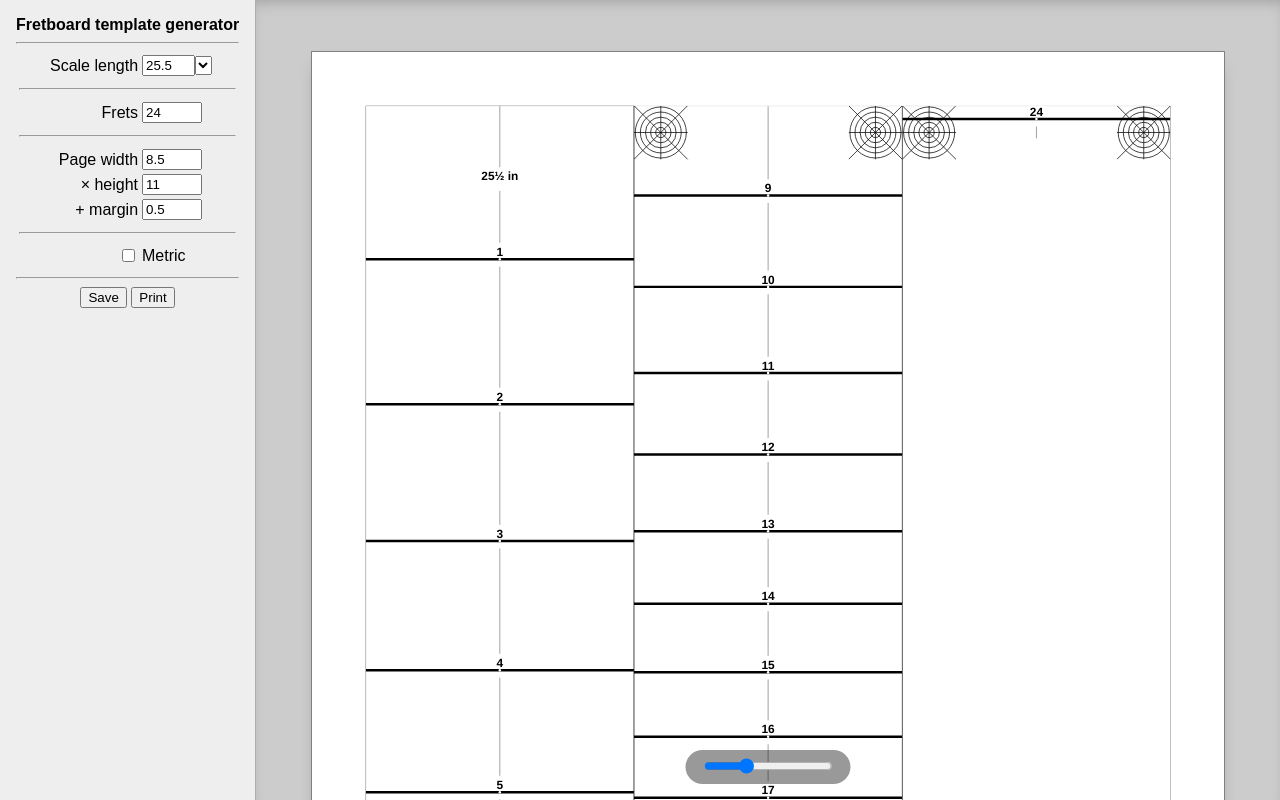
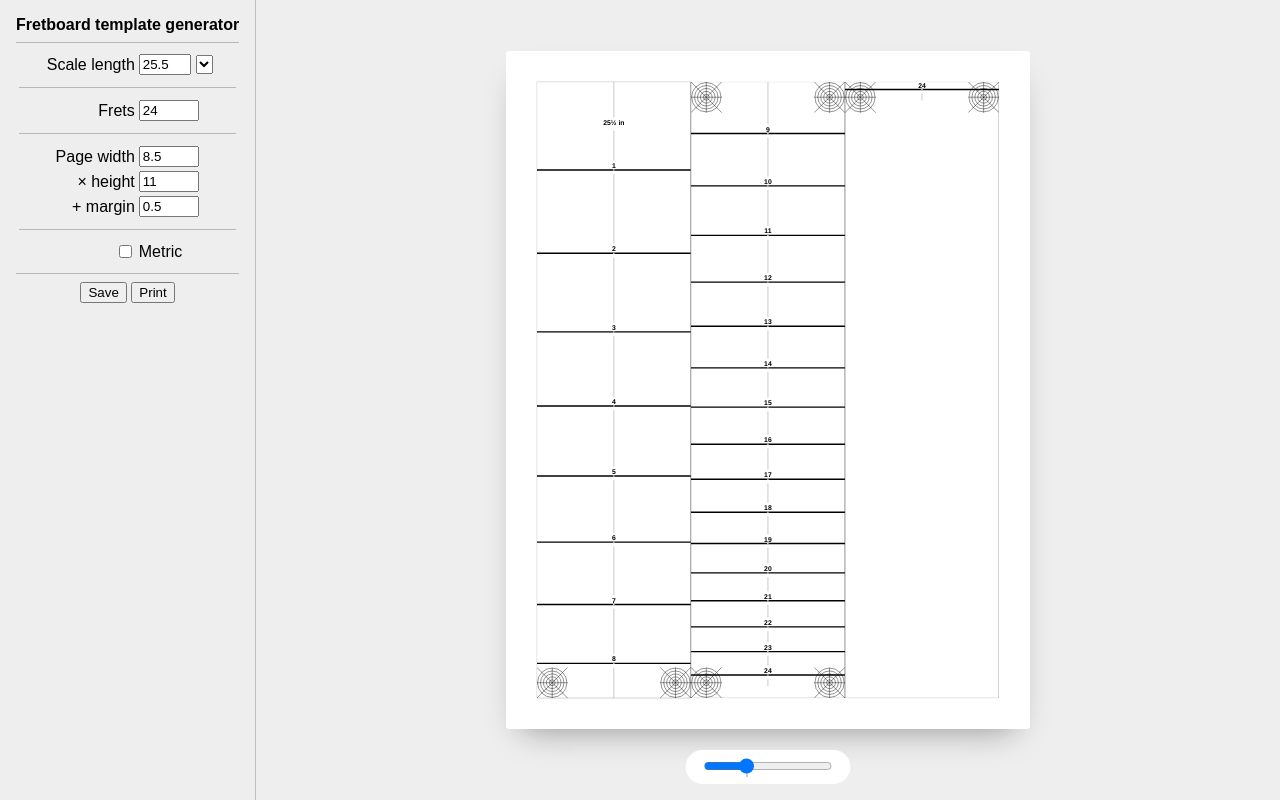
Before and after one commit to brian-c/fretboard-template-generator, a React (Vite) app: page / in a window 1280 px wide. Built offline with nearby package versions, Linux system fonts and the light colour scheme.

Commit message:
Default to show height; clean up styles

```diff
--- a/src/app.tsx
+++ b/src/app.tsx
@@ -9,6 +9,7 @@ import { StyleSheet, css } from 'aphrodite';
 
 const styles = StyleSheet.create({
   app: {
+    background: '#eee',
     bottom: 0,
     display: 'flex',
     font: 'normal 1rem sans-serif',
@@ -18,19 +19,16 @@ const styles = StyleSheet.create({
     top: 0,
     '@media print': {
       display: 'none',
-    }
+    },
   },
 
   inputsContainer: {
-    background: '#eee',
-    borderRight: '1px solid #0004',
+    borderRight: '1px solid #0003',
     overflow: 'auto',
     padding: '1rem',
   },
 
   outputContainer: {
-    background: '#ccc',
-    boxShadow: '0 0.5em 1em -0.5em #0004 inset',
     display: 'flex',
     flexDirection: 'column',
     flex: '1 1',
@@ -45,7 +43,7 @@ const styles = StyleSheet.create({
   },
 
   scaleControlWrapper: {
-    background: '#0006',
+    background: 'white',
     borderRadius: '2rem',
     bottom: '1rem',
     padding: '0.2rem 1rem',
@@ -105,7 +103,7 @@ export default function App() {
               height={parseFloat(state.pageHeight)}
               margin={parseFloat(state.pageMargin)}
               unit={state.metric ? 'mm' : 'in'}
-              style={{ width: `${scale * 99}%` }}
+              style={{ height: `${scale * 99}%` }}
             >
               <use xlinkHref="#app__fretboard-layout" />
             </Page>
--- a/src/inputs.tsx
+++ b/src/inputs.tsx
@@ -29,6 +29,11 @@ const styles = StyleSheet.create({
 
   presetsMenu: {
     width: '2.3ch',
+  },
+
+  hr: {
+    border: '0 solid #8888',
+    borderTopWidth: '1px',
   },
 });
 
@@ -101,7 +106,7 @@ export default function Inputs({
         <strong>Fretboard template generator</strong>
       </header>
 
-      <hr />
+      <hr className={css(styles.hr)} />
 
       <table style={{ width: '100%' }}>
         <tbody>
@@ -116,7 +121,7 @@ export default function Inputs({
                 step={metric ? 1 : 1/8}
                 onChange={handleMiscChange}
               />
-
+              {' '}
               <select
                 className={css(styles.presetsMenu)}
                 aria-label="Presets"
@@ -189,7 +194,7 @@ export default function Inputs({
 
           <tr>
             <td colSpan={2}>
-              <hr />
+              <hr className={css(styles.hr)} />
             </td>
           </tr>
 
@@ -209,7 +214,7 @@ export default function Inputs({
 
           <tr>
             <td colSpan={2}>
-              <hr />
+              <hr className={css(styles.hr)} />
             </td>
           </tr>
 
@@ -261,7 +266,7 @@ export default function Inputs({
 
           <tr>
             <td colSpan={2}>
-              <hr />
+              <hr className={css(styles.hr)} />
             </td>
           </tr>
 
@@ -282,7 +287,7 @@ export default function Inputs({
         </tbody>
       </table>
 
-      <hr />
+      <hr className={css(styles.hr)} />
 
       <section>
         <SvgSaveButton
--- a/src/layout.tsx
+++ b/src/layout.tsx
@@ -77,7 +77,6 @@ export default function Layout({
             firstScaleLength={firstScaleLength}
             secondScaleLength={secondScaleLength}
             perpendicularAt={perpendicularAt}
-            margin={overlap}
             unit={unit}
           />
         </symbol>
--- a/src/page.tsx
+++ b/src/page.tsx
@@ -5,8 +5,9 @@ import { PIXELS_PER_INCH, PIXELS_PER_MM } from './constants';
 const styles = StyleSheet.create({
   page: {
     background: 'white',
-    border: '1px solid gray',
-    boxShadow: '0 0.5em 1em -0.5em #0006',
+    border: '0',
+    borderRadius: '3px',
+    boxShadow: '0 1em 2em -1em #0006',
   },
 });
 
--- a/src/registration-mark.tsx
+++ b/src/registration-mark.tsx
@@ -19,6 +19,7 @@ export default function RegistrationMark({ size, unit }: Props) {
     <g {...styles.registrationMark}>
       {Array(5).fill(null).map((n, i, a) => (
         <circle
+          key={i}
           cx={`${size / 2}${unit}`}
           cy={`${size / 2}${unit}`}
           r={`${(size - size / a.length * i) / 2.1}${unit}`}
```
Also changed, not shown: 1 other file (tests, documents, lock files or other folders).
